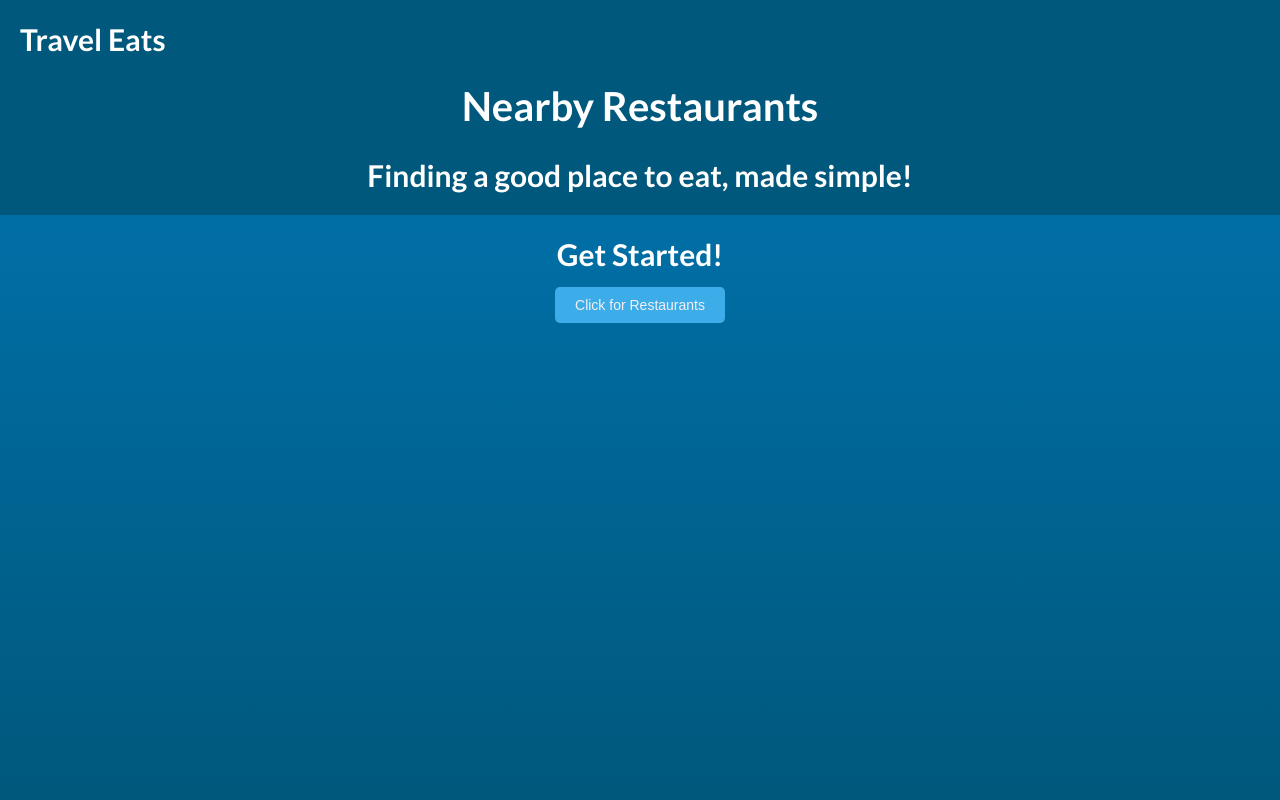
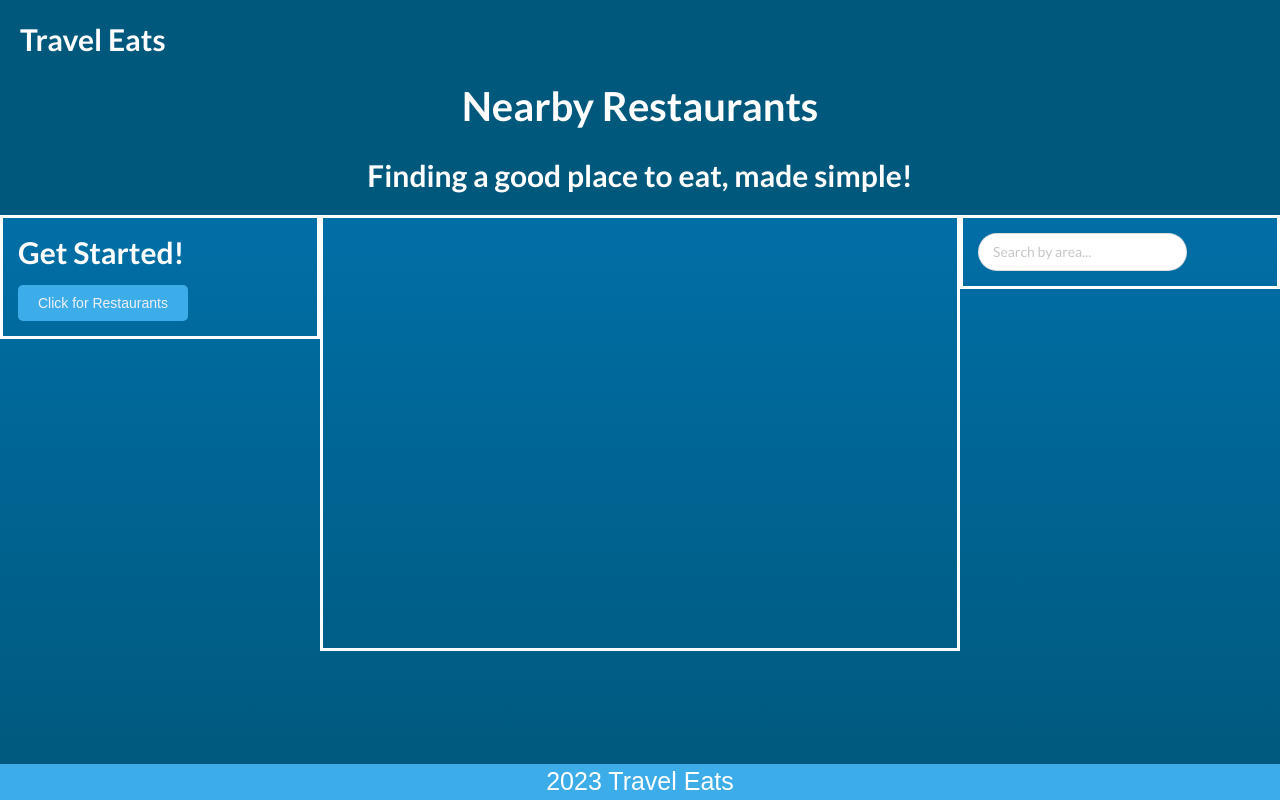
Before and after one commit to ashoener/travel-eats, a plain HTML site: page traveleats.html in a window 1280 px wide. Drawn offline with nearby package versions, Linux system fonts and the light colour scheme.

Commit message:
Created columns for organize layout and displays for user and added included additional HTML elements

```diff
--- a/assets/css/style.css
+++ b/assets/css/style.css
@@ -1,3 +1,9 @@
+header {
+    background-color: #00587C;
+    text-align: center;
+    padding: 20px;
+}
+
 body {
     background: linear-gradient(to bottom, #0077B6, #00587C);
     font-family: Arial, sans-serif;
@@ -6,12 +12,29 @@ body {
     padding: 0;
 }
 
-header {
-    background-color: #00587C;
-    text-align: center;
-    padding: 20px;
+/* container */
+.column {
+text-align: center;
+border-style: solid;
+padding: 15px;
+flex-wrap: wrap;
+display: flex;
 }
 
+#column1{
+    float: left;
+    width: 25%;
+}
+
+#column2{
+    float: left;
+    width: 50%;
+}
+
+#column3 {
+    float: left;
+    width: 25%;
+}
 h1 {
     font-size: 36px;
 }
@@ -66,3 +89,29 @@ button {
 button:hover {
     background-color: #0077B6;
 }
+
+footer {
+    position: fixed;
+    left: 0;
+    bottom: 0;
+    width: 100%;
+    background-color: #3dade9;;
+    color: white;
+    text-align: center;
+    font-size: 25px;
+
+}
+
+@media screen and (max-width:600px) {
+    .column {
+      width: 100%;
+      flex-direction: column;
+    }
+}
+
+@media screen and (max-width:800px) {
+    .column {
+      width: 100%;
+      flex-direction: column;
+    }
+}
--- a/traveleats.html
+++ b/traveleats.html
@@ -12,21 +12,29 @@
   <h2>Nearby Restaurants</h2>
   <h3>Finding a good place to eat, made simple!</h2>
 </header>
+<div class="container">
+  <div class="column" id="column1">
+    <h3>Get Started!</h3>
+    <button id="foodButton">Click for Restaurants</button>
+   <h3 id="userCurrentLocation"></h3>
+  </div>
+  <div class="column" id="column2">
+    <!-- Map display goes here-->
+    <div id="map"></div>
+  </div>
+  <div class="column" id="column3">
+    <!-- Custom search field goes here -->
+    <div class="ui category search">
+      <div class="ui icon input">
+        <input class="prompt" type="text" placeholder="Search by area...">
 
-  <body>
-
-    <div class= searchField id="search-results">
-      <h3>Get Started!</h3>
-        <button id="foodButton">Click for Restaurants</button>
-        <!-- City name or current name of location should display -->
-        <h3 id="userCurrentLocation"></h3>
-      <!--Will need to code a function to this display the content below -->
-      <ul id="restaurant-list"></ul>
+      </div>
+      <div class="results"></div>
     </div>
-
-
-
-
+</div>
+<footer>
+  <p>2023 Travel Eats</p>
+</footer>
     <script
       src="https://code.jquery.com/jquery-3.1.1.min.js"
       integrity="sha256-hVVnYaiADRTO2PzUGmuLJr8BLUSjGIZsDYGmIJLv2b8="
```
